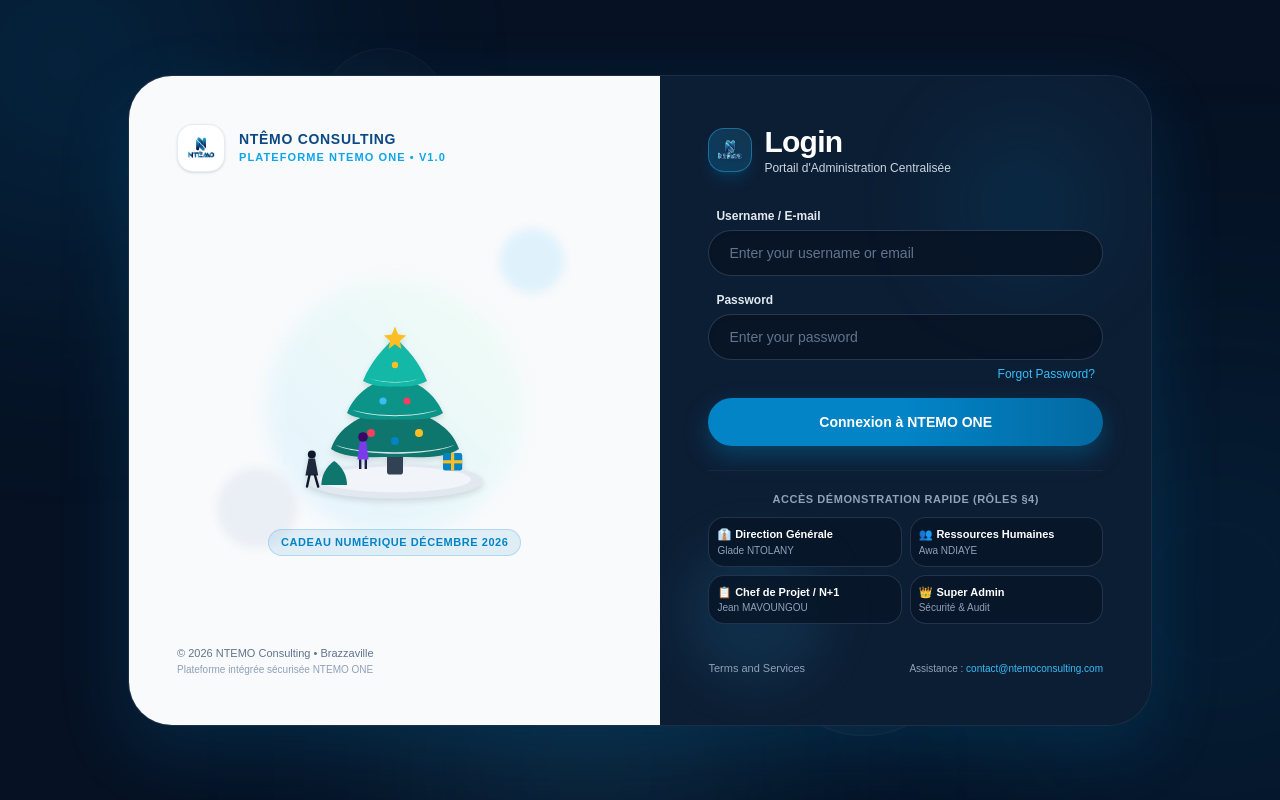
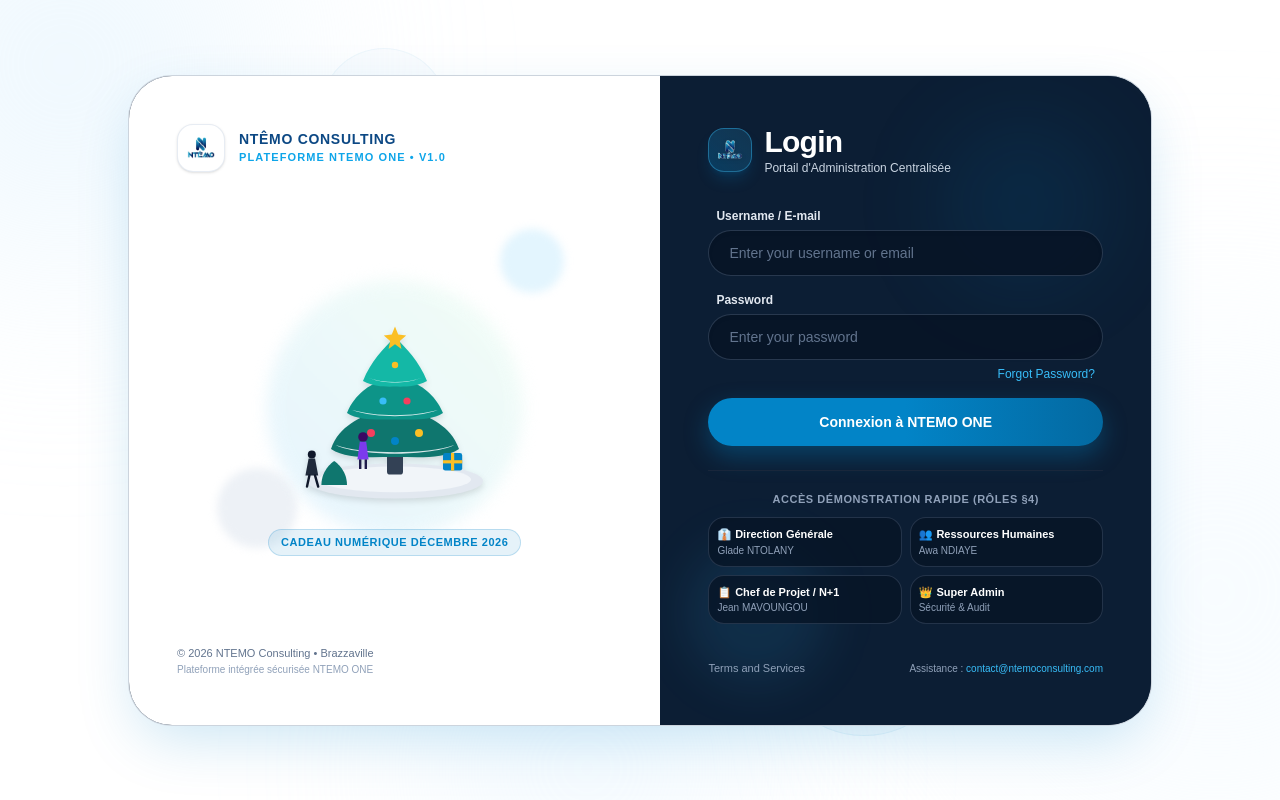
Before and after one commit to FortibCode/ntemo-one, a Next.js app in the folder frontend/: page /login in a window 1280 px wide. Built offline with nearby package versions, Linux system fonts and the light colour scheme.

Commit message:
style(login): set login page background to pure white with soft ambient reflections

```diff
--- a/frontend/src/app/login/page.tsx
+++ b/frontend/src/app/login/page.tsx
@@ -30,21 +30,21 @@ export default function LoginPage() {
   };
 
   return (
-    <div className="min-h-screen bg-[#061224] flex items-center justify-center p-4 sm:p-8 relative overflow-hidden font-sans selection:bg-cyan-500 selection:text-white">
-      {/* Ambient background bokeh orbs matching NTÊMO blue palette */}
-      <div className="absolute -top-32 -left-32 w-96 h-96 bg-[#0284c7]/20 rounded-full blur-[130px] pointer-events-none" />
-      <div className="absolute top-1/2 -right-32 w-96 h-96 bg-[#0369a1]/25 rounded-full blur-[140px] pointer-events-none" />
-      <div className="absolute -bottom-32 left-1/3 w-80 h-80 bg-[#38bdf8]/15 rounded-full blur-[120px] pointer-events-none" />
+    <div className="min-h-screen bg-white flex items-center justify-center p-4 sm:p-8 relative overflow-hidden font-sans selection:bg-cyan-500 selection:text-white">
+      {/* Soft light ambient background glows in NTÊMO tones */}
+      <div className="absolute -top-32 -left-32 w-96 h-96 bg-[#e0f2fe]/60 rounded-full blur-[120px] pointer-events-none" />
+      <div className="absolute top-1/2 -right-32 w-96 h-96 bg-[#f0f9ff] rounded-full blur-[140px] pointer-events-none" />
+      <div className="absolute -bottom-32 left-1/3 w-80 h-80 bg-[#e0f2fe]/40 rounded-full blur-[100px] pointer-events-none" />
 
-      {/* Floating bokeh particles */}
-      <div className="absolute top-12 left-1/4 w-32 h-32 rounded-full bg-white/[0.02] border border-white/[0.04] pointer-events-none animate-pulse" />
-      <div className="absolute bottom-16 right-1/4 w-48 h-48 rounded-full bg-white/[0.02] border border-white/[0.04] pointer-events-none" />
+      {/* Floating soft circles on white background */}
+      <div className="absolute top-12 left-1/4 w-32 h-32 rounded-full bg-[#0284c7]/[0.03] border border-[#0284c7]/[0.06] pointer-events-none animate-pulse" />
+      <div className="absolute bottom-16 right-1/4 w-48 h-48 rounded-full bg-[#0284c7]/[0.03] border border-[#0284c7]/[0.06] pointer-events-none" />
 
       {/* Main Elevated Modal Card */}
-      <div className="w-full max-w-5xl bg-[#0b1e36] rounded-[36px] sm:rounded-[44px] shadow-[0_25px_70px_rgba(2,132,199,0.18)] border border-slate-700/50 flex flex-col lg:flex-row overflow-hidden relative z-10 backdrop-blur-xl">
+      <div className="w-full max-w-5xl bg-[#0b1e36] rounded-[36px] sm:rounded-[44px] shadow-[0_20px_60px_-10px_rgba(2,132,199,0.22)] border border-slate-200/90 flex flex-col lg:flex-row overflow-hidden relative z-10">
 
-        {/* LEFT SECTION (Light Canvas with NTÊMO Branding & December 2026 Illustration) */}
-        <div className="relative bg-[#f8fafc] text-slate-800 flex flex-col justify-between p-8 sm:p-12 lg:w-[52%] overflow-hidden z-20">
+        {/* LEFT SECTION (Pure White Canvas with NTÊMO Branding & December 2026 Illustration) */}
+        <div className="relative bg-white text-slate-800 flex flex-col justify-between p-8 sm:p-12 lg:w-[52%] overflow-hidden z-20">
 
           {/* Top Brand Header with NTÊMO Logo */}
           <div className="relative z-10 flex items-center space-x-3.5">
@@ -175,7 +175,7 @@ export default function LoginPage() {
           {/* Organic Wave / Droplet Separator seamlessly connecting into Dark Right Panel */}
           <div className="hidden lg:block absolute -top-1 -bottom-1 -right-16 w-32 pointer-events-none z-10">
             <svg
-              className="h-full w-full fill-[#f8fafc]"
+              className="h-full w-full fill-white"
               viewBox="0 0 100 400"
               preserveAspectRatio="none"
             >
```
